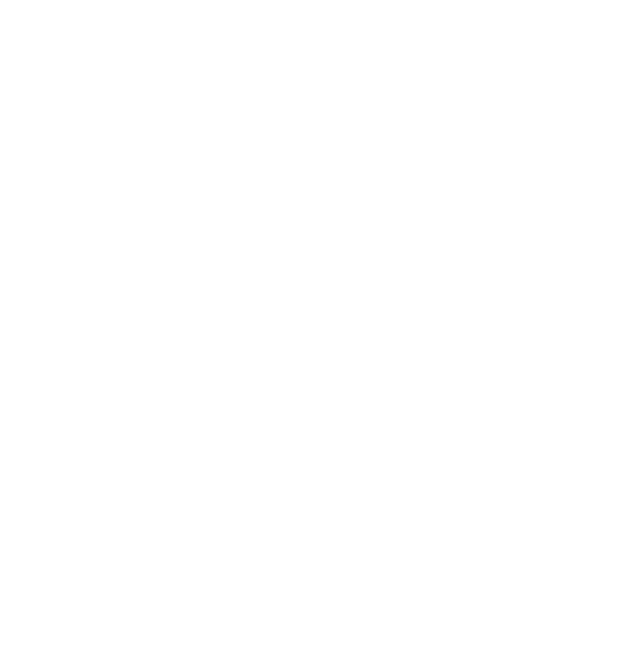
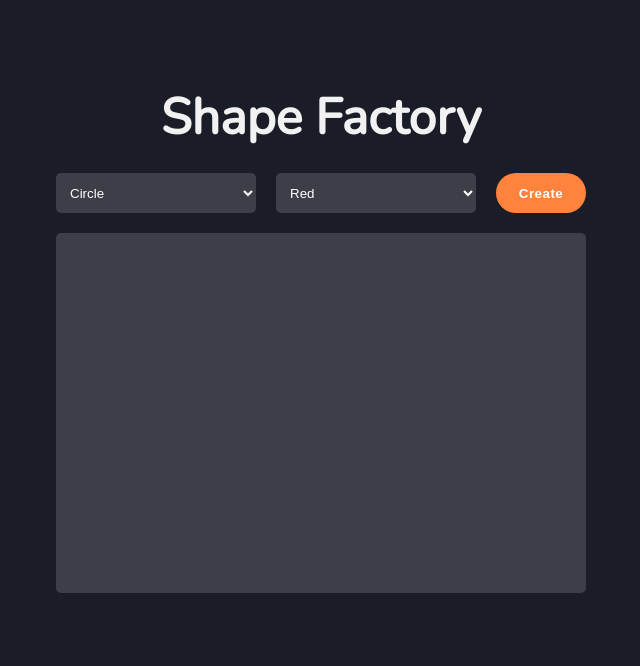
Before and after one commit to Iamshubhamhere/Shape-factory, a plain HTML site: page index.html in a window 1280 px wide. Shown: the whole page, without its empty margins (319-959 px from the left). Drawn offline with nearby package versions, Linux system fonts and the light colour scheme.

Commit message:
desigining done

```diff
--- a/assets/style/index.css
+++ b/assets/style/index.css
@@ -20,3 +20,96 @@
   width: min(100% - 30px, 1280px);
   margin-inline: auto;
 }
+
+body{
+    background-color: var(--app-dark-bg);
+    display: grid;
+    justify-content: center;
+    padding-top: 80px;
+
+}
+.center{
+
+    margin-top: 18px;
+    display: flex;
+    justify-content: center;
+
+}
+h1{
+    color: var(--app-white);
+    font-size: 50px;
+    font-weight: 600;
+    margin-bottom: 10px;
+    text-align: center;
+}
+#shape, #color
+{
+    width: 240px;
+     color: #fff;
+    height: 40px;
+    width: 200px;
+    padding: 4px 10px;
+    margin: 0 10px;
+    border-radius: 5px;
+    background-color: rgba(255, 255, 255, 0.15);
+    cursor: pointer;
+}
+
+#create {
+   font-weight: 600;
+   color: #fff;
+   height: 40px;
+   width: 90px;
+   padding: 5px 10px;
+   margin: 0 10px;
+   border-radius: 20px;
+   background-color: var(--app-orange);
+   cursor: pointer;
+   letter-spacing: 0.5px;
+}
+
+option{
+    background-color: var(--app-dark-bg);
+    border: px solid var(--app-white);
+}
+option + option{
+    margin-top: 2px;
+}
+#shape-grid {
+    display: grid;
+    grid-template-columns: repeat(5, 1fr);
+    grid-gap: 10px;
+    border-radius: 5px;
+    background-color: rgba(255, 255, 255, 0.15);
+    margin-top: 20px;
+    height: 360px;
+    width: 530px;
+  }
+
+.center2
+   {
+    display: flex;
+    justify-content: center;
+   }
+
+.output-text {
+    width: 260px;
+    height: 60px;
+
+     font-size: 30px;
+    margin: 10px 230px;
+}
+p{
+    text-align: center;
+    color: var(--app-white);
+}
+  .circle {
+    width: 50px;
+    height: 50px;
+    border-radius: 50%;
+  }
+
+  .square {
+    width: 50px;
+    height: 50px;
+  }
--- a/index.html
+++ b/index.html
@@ -27,6 +27,29 @@
   <body>
     <main>
 
+        <h1 class="heading"> Shape Factory</h1>
+        <div class="center">
+        <select id="shape">
+            <option value="circle">Circle</option>
+            <option value="square">Square</option>
+          </select>
+
+          <select id="color">
+            <option value="red">Red</option>
+            <option value="blue">Blue</option>
+            <option value="green">Green</option>
+            <option value="yellow">Yellow</option>
+          </select>
+
+          <button id="create">Create</button>
+        </div>
+          <div class="center2">
+          <div id="shape-grid"></div>
+        </div>
+
+        <div class="output-text">
+            <p></p>
+          </div>
     </main>
   </body>
 </html>
```
